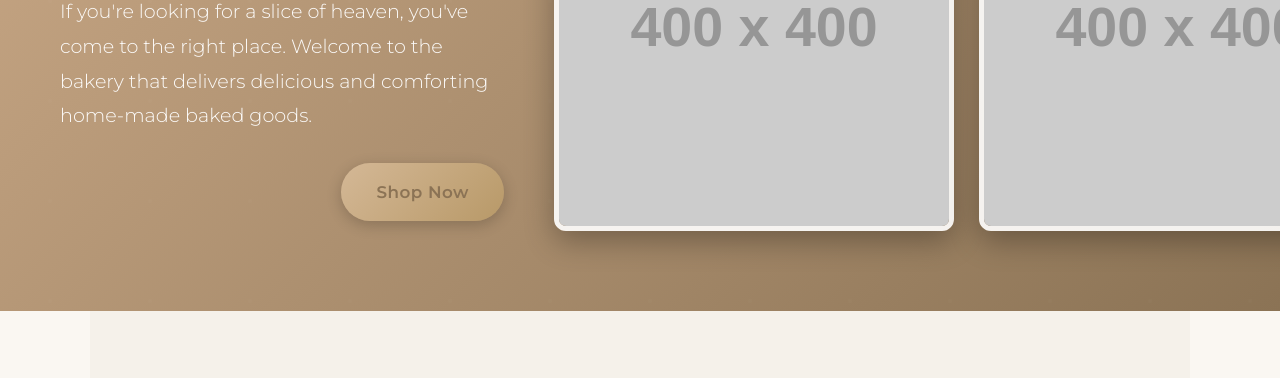
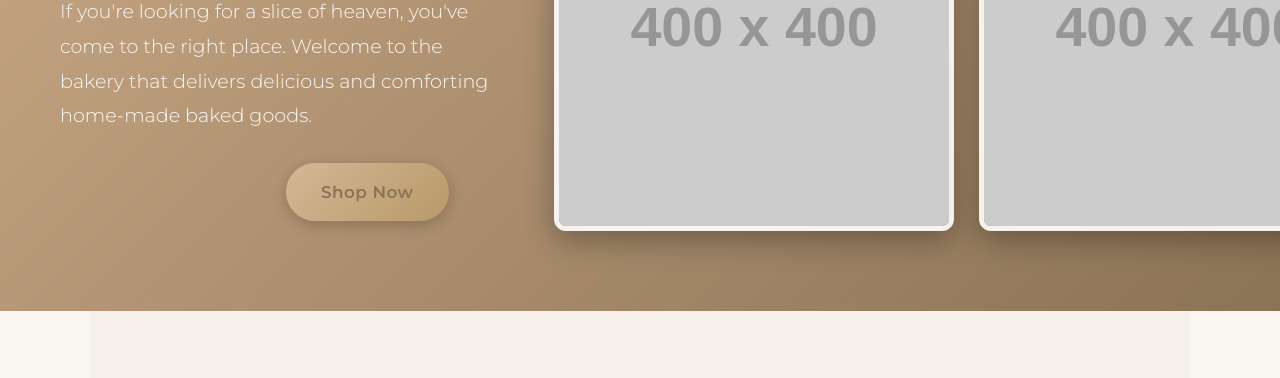
Before and after one commit to csengelhardt/beas-delicacies.com, a plain HTML site: page html/index.html in a window 1280 px wide. Shown: the part 417-795 px from the top of the page. Drawn offline with nearby package versions, Linux system fonts and the light colour scheme; placeholder pictures from the web are drawn by us.

Commit message:
right alight cta button index

```diff
--- a/html/index.html
+++ b/html/index.html
@@ -29,7 +29,7 @@
       <div class="hero-text">
         <h1>Home made goodies</h1>
         <p>If you're looking for a slice of heaven, you've come to the right place. Welcome to the bakery that delivers delicious and comforting home-made baked goods.</p>
-        <div style="text-align: right;">
+        <div style="text-align: right; padding-right: 12.5%;">
           <a href="shop.html" class="btn">Shop Now</a>
         </div>
       </div>
```
